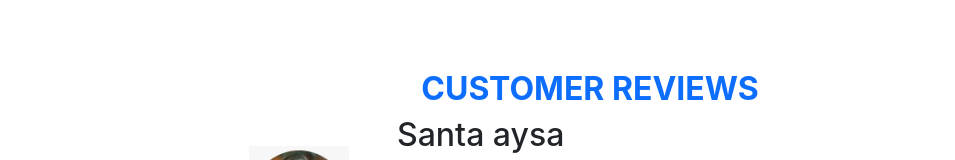
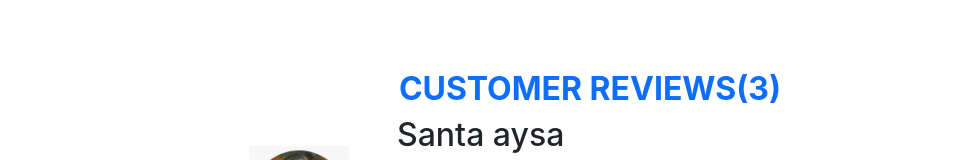
Before and after one commit to Md-Rasel-Ahmed/react-food-analysis, a React (Create React App) app: page / in a window 1280 px wide. Shown: the part 358-518 px from the top of the page, without its empty margins (50-1005 px from the left). Built offline with nearby package versions, Linux system fonts and the light colour scheme.

Commit message:
not founded page done

```diff
--- a/src/components/Home/Home.js
+++ b/src/components/Home/Home.js
@@ -37,7 +37,7 @@ const Home = () => {
         <div className="row">
           <div className="col-12">
             <h2 className="text-center text-primary fw-bold">
-              CUSTOMER REVIEWS
+              CUSTOMER REVIEWS(3)
             </h2>
             <div className="reviews">
               {reviews.slice(0, 3).map((review) => {
--- a/src/components/NotFounded/NotFounded.js
+++ b/src/components/NotFounded/NotFounded.js
@@ -3,7 +3,7 @@ import React from "react";
 const NotFounded = () => {
   return (
     <div>
-      <h2 className="text-center">Oh sorry your page is not found!</h2>
+      <h2 className="text-center mt-5">Oh sorry that page is not found!</h2>
       <h3 className="text-center">404</h3>
     </div>
   );
```
